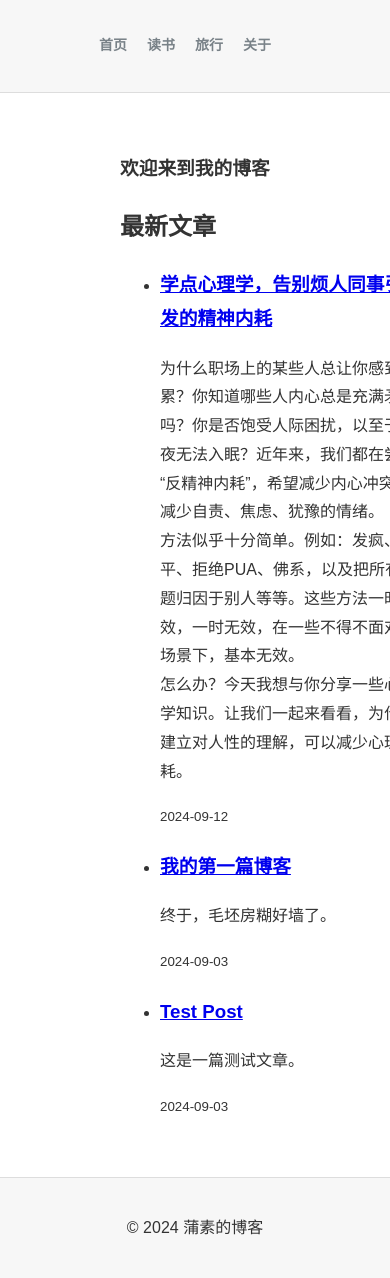
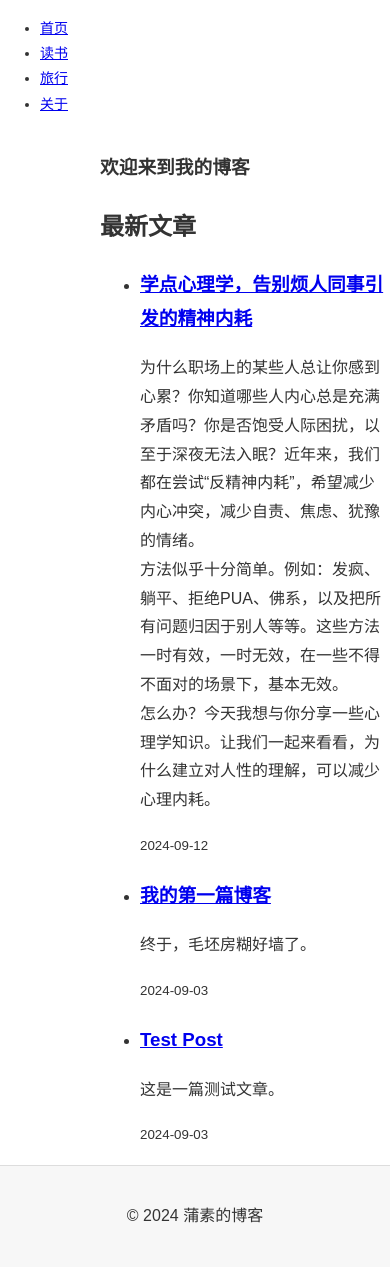
Before and after one commit to pususu/skills-github-pages, a Jekyll site: the page built from index.html, in a window 390 px wide. Built offline with Jekyll 4.4.1, drawn with Linux system fonts in a browser that asks for light colours.

Commit message:
Update style.css

```diff
--- a/assets/css/style.css
+++ b/assets/css/style.css
@@ -1,5 +1,3 @@
-/* 样式文件：styles.css */
-
 /* 全局样式 */
 body {
     font-family: "Arial", sans-serif;
@@ -18,106 +16,11 @@
     box-sizing: border-box;
 }
 
-/* 顶部导航栏样式 */
-.site-header {
-    background-color: #f7f7f7;
-    padding: 10px 0;
-    border-bottom: 1px solid #ddd;
-}
-
-/* 导航栏列表样式 */
-.nav ul {
-    list-style-type: none;
-    margin: 0;
-    padding: 0;
-    display: flex;
-    justify-content: center;
-    height: 72px;
-    align-items: center;
-    flex-wrap: wrap;
-}
-
-/* 导航栏中的每个项目 */
-.nav ul li {
-    margin-right: 50px;
-    font-size: 18px;
-}
-
-/* 导航栏链接样式 */
-.nav ul li a {
-    text-decoration: none;
-    color: #798288;
-    font-weight: bold;
-}
-
-.nav ul li a:hover {
-    color: #000;
-}
-
-/* 主体内容布局 */
-.main-content {
-    display: flex;
-    flex-wrap: wrap;
-    align-items: flex-start;
-    max-width: 1200px;
-    margin: 20px auto;
-    padding: 20px;
-}
-
-/* 左侧栏样式 */
-.sidebar {
-    flex: 1;
-    max-width: 250px;
-    margin-right: 30px;
-    text-align: center;
-    padding: 20px;
-    background-color: transparent;
-}
-
-/* 个人信息部分 */
-.sidebar .profile {
-    text-align: center;
-}
-
-.sidebar .profile img {
-    border-radius: 50%;
-    width: 120px;
-    height: 120px;
-}
-
-.sidebar .profile h2 {
-    font-size: 24px;
-    margin-top: 10px;
-}
-
-.sidebar .profile p {
-    font-size: 16px;
-    color: #666;
-}
-
-/* 右侧内容区域样式 */
-.content {
-    flex: 3;
-    padding-left: 30px;
-    min-width: 300px;
-}
-
-/* 文章内容样式 */
-.post-content {
-    margin-top: 20px;
-    white-space: pre-wrap; /* 保留空格和换行，确保段落有足够的间距 */
-}
-
-.post-content h1 {
-    font-size: 32px;
-    margin-bottom: 10px;
-}
-
 /* 日期与段落的间距调整 */
 .post-meta {
     font-size: 14px;
     color: #999;
-    margin-bottom: 10px; /* 将日期下方的间距减少 */
+    margin-bottom: 5px; /* 减少日期下方的间距 */
 }
 
 /* 段落与段落之间的间距 */
@@ -125,21 +28,21 @@
     font-size: 18px;
     color: #666;
     line-height: 1.8;
-    margin-bottom: 20px; /* 设置段落之间的间距 */
-    padding-bottom: 10px; /* 确保段落之间的间距不至于太大 */
+    margin-bottom: 15px; /* 调整段落之间的间距为15px */
+    padding-bottom: 5px; /* 添加内部填充，进一步调整段落间距 */
 }
 
 /* 标题与段落的间距调整 */
 .post-content h2 {
     font-size: 24px;
-    margin-top: 20px; /* 减少标题上方的间距 */
-    margin-bottom: 10px; /* 减少标题下方的间距 */
+    margin-top: 15px;  /* 减少标题上方的间距 */
+    margin-bottom: 5px; /* 减少标题下方的间距 */
 }
 
 /* 文章内容样式 */
 .post-content {
-    margin-top: 20px;
-    white-space: pre-wrap;
+    margin-top: 10px;
+    white-space: pre-wrap; /* 保留换行符和空格，确保段落的显示 */
 }
 
 /* 自动缩放图片 */
@@ -148,18 +51,6 @@
     height: auto;
     display: block;
     margin: 0 auto;
-}
-
-
-/* 在文章日期下方添加作者信息 */
-.post-content .post-meta {
-    font-size: 14px;
-    color: #999;
-    margin-bottom: 10px;
-}
-
-.post-content .post-meta::after {
-    content: " | 作者：蒲素";
 }
 
 /* 页脚样式 */
@@ -180,11 +71,6 @@
 
 /* 针对平板和小屏幕 */
 @media (max-width: 768px) {
-    .nav ul li {
-        margin-right: 20px;
-        font-size: 16px;
-    }
-
     .sidebar {
         display: none;
     }
```
